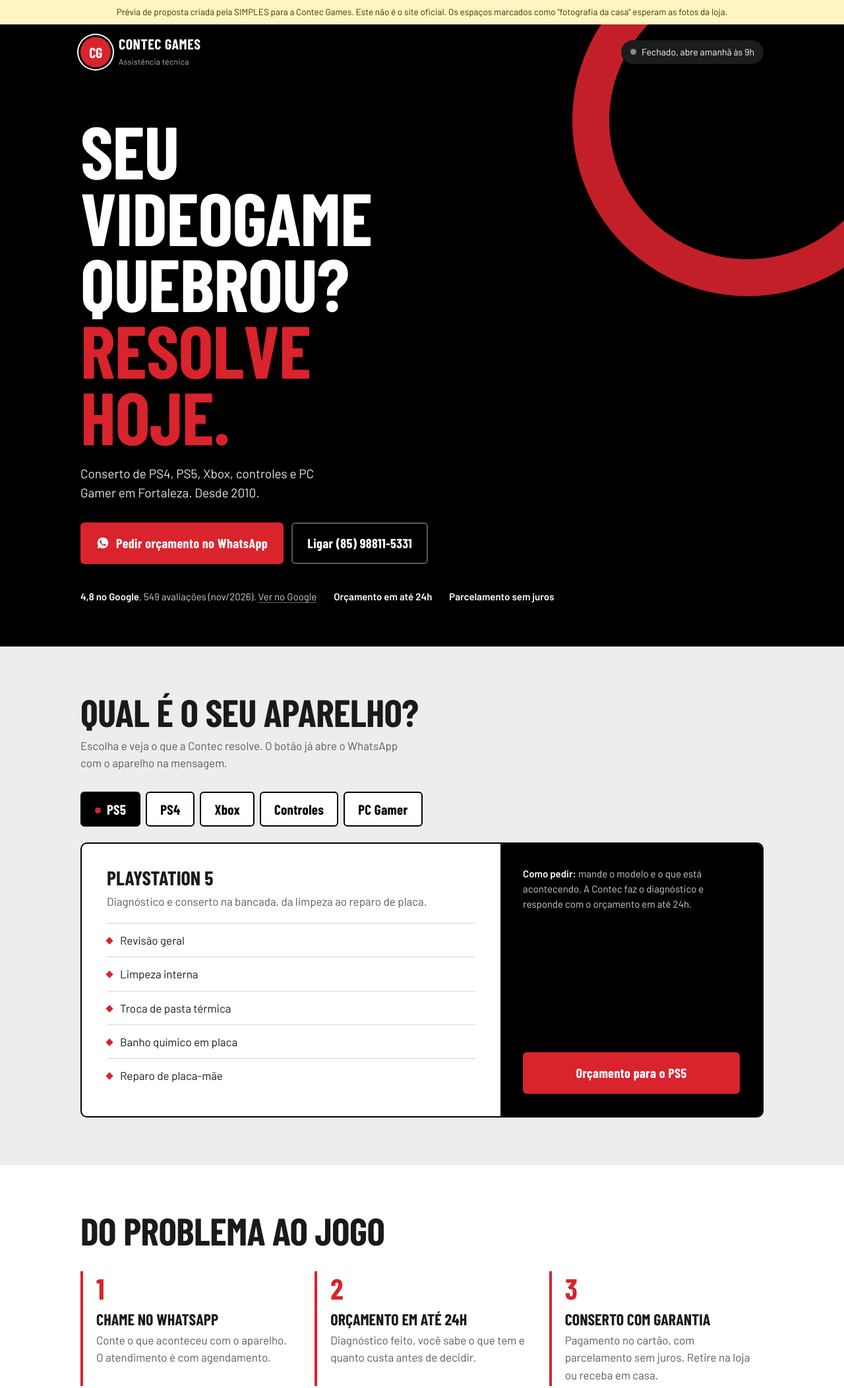
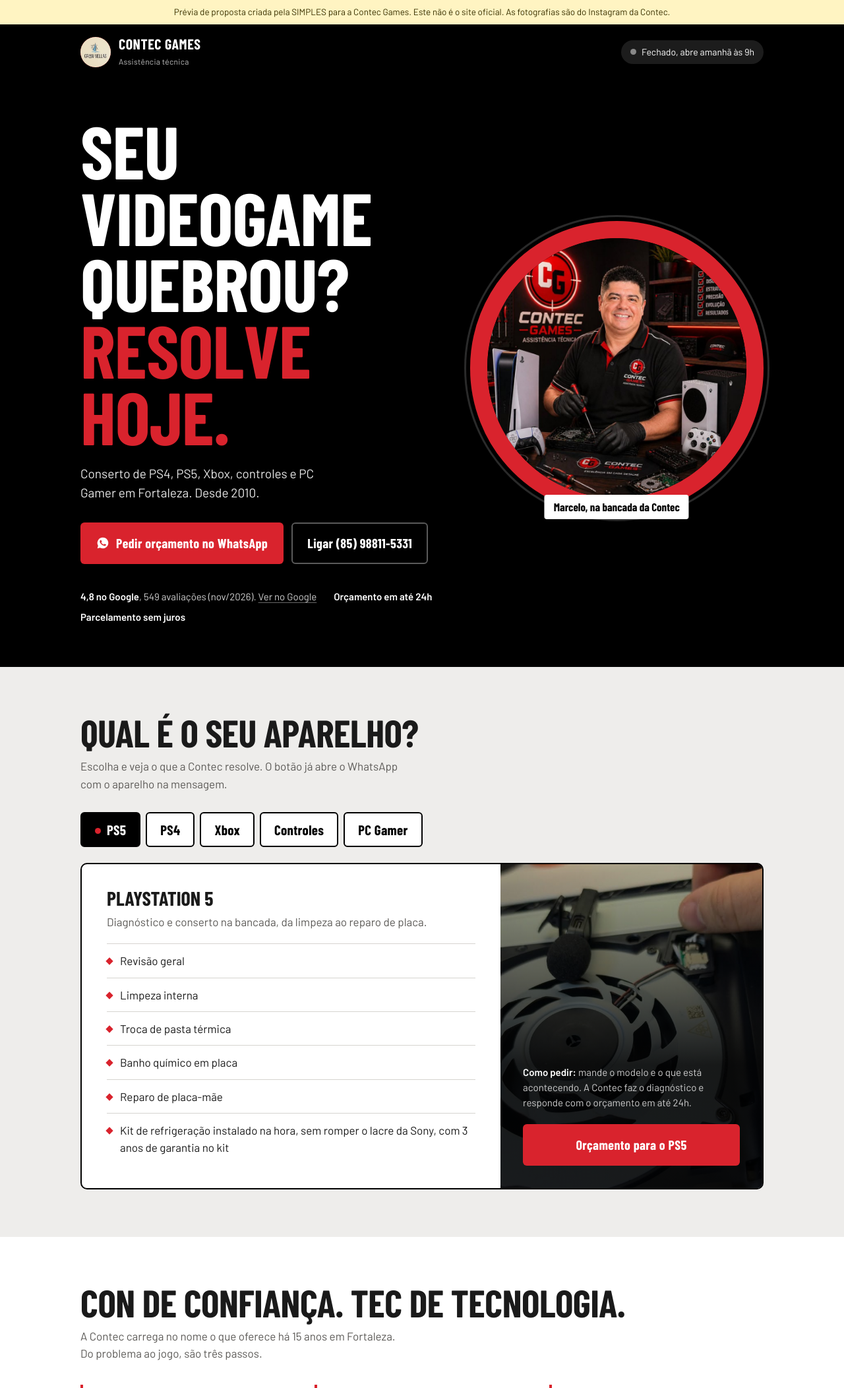
Before and after one commit to simplescomunicacao/simplesonline, a plain HTML site: page previa/contec-games/index.html in a window 1280 px wide. Shown: the top 2104 px of the page at 66% size. Drawn offline with nearby package versions, Linux system fonts and the light colour scheme; a web font is replaced by a local one.

Commit message:
Prévia Contec Games: fotos do Instagram da loja
Co-Authored-By: Claude Opus 5.5 <noreply@anthropic.com>
Claude-Session: https://claude.ai/code/session_01PyLCnn4LyH72S44aFgTQeu

```diff
--- a/previa/contec-games/index.html
+++ b/previa/contec-games/index.html
@@ -29,10 +29,15 @@ a{color:inherit}
 
 /* topo */
 .hero{background:var(--black);color:var(--white);position:relative;overflow:hidden}
-.hero::after{content:"";position:absolute;right:-120px;top:-120px;width:420px;height:420px;border-radius:50%;border:56px solid var(--red);opacity:.9}
+.hero-grid{display:grid;gap:34px;align-items:center}
+.hero-photo{position:relative;width:min(78vw,420px);aspect-ratio:1;justify-self:center;margin-bottom:8px}
+.hero-photo img{width:100%;height:100%;object-fit:cover;border-radius:50%;border:clamp(14px,3vw,26px) solid var(--red);box-shadow:0 0 0 6px var(--black),0 0 0 9px #2A2A2A;display:block}
+.hero-photo figcaption{position:absolute;left:50%;bottom:-6px;transform:translateX(-50%);background:var(--white);color:var(--black);font-family:var(--cond);font-weight:700;font-size:17px;padding:5px 14px;border-radius:4px;white-space:nowrap}
+@media (min-width:860px){.hero-grid{grid-template-columns:1.25fr 1fr}.hero-photo{width:100%;justify-self:end}}
 .bar{display:flex;align-items:center;justify-content:space-between;padding:18px 0;position:relative;z-index:2}
 .brand{display:flex;align-items:center;gap:12px;text-decoration:none}
-.seal{width:46px;height:46px;border-radius:50%;background:var(--red);display:grid;place-items:center;font-family:var(--cond);font-weight:800;font-size:22px;letter-spacing:-.5px;box-shadow:0 0 0 3px var(--black),0 0 0 5px var(--white)}
+.seal{width:46px;height:46px;border-radius:50%;background:var(--red);display:grid;place-items:center;font-family:var(--cond);font-weight:800;font-size:22px;letter-spacing:-.5px;overflow:hidden}
+.seal img{width:100%;height:100%;object-fit:cover;display:block}
 .brand b{font-family:var(--cond);font-weight:700;font-size:22px;line-height:1;letter-spacing:.5px}
 .brand small{display:block;font-size:12px;color:#BDBDBD;letter-spacing:.3px;margin-top:3px}
 .status{font-size:14px;display:flex;align-items:center;gap:8px;background:#1C1C1C;border-radius:30px;padding:7px 14px}
@@ -69,7 +74,9 @@ h2{font-family:var(--cond);font-weight:800;font-size:clamp(36px,6vw,58px);line-h
 .panel ul{list-style:none;margin-top:20px;display:grid;gap:0}
 .panel li{padding:12px 0;border-top:1px solid var(--line);display:flex;gap:12px;align-items:baseline}
 .panel li::before{content:"";flex:none;width:8px;height:8px;background:var(--red);transform:rotate(45deg);position:relative;top:-2px}
-.panel-side{background:var(--black);color:var(--white);padding:26px;display:flex;flex-direction:column;justify-content:space-between;gap:20px}
+.panel-side{background:var(--black) center/cover no-repeat;color:var(--white);padding:26px;display:flex;flex-direction:column;justify-content:flex-end;gap:20px;min-height:300px;position:relative}
+.panel-side::before{content:"";position:absolute;inset:0;background:linear-gradient(180deg,rgba(0,0,0,.15) 0%,rgba(0,0,0,.88) 62%)}
+.panel-side>*{position:relative}
 .panel-side p{font-size:15px;color:#CFCFCF}
 .panel-side p strong{color:var(--white)}
 .panel-side .btn{justify-content:center}
@@ -90,6 +97,7 @@ h2{font-family:var(--cond);font-weight:800;font-size:clamp(36px,6vw,58px);line-h
 .pro blockquote{font-family:var(--cond);font-weight:700;font-size:clamp(34px,5.4vw,54px);line-height:1;text-transform:uppercase}
 .pro p{max-width:46ch;color:#FFE3E4}
 .pro a{color:var(--white);font-weight:600}
+.pro-photo{width:100%;height:auto;border-radius:10px;border:4px solid var(--white);display:block}
 .photo{aspect-ratio:16/9;border:2px dashed rgba(255,255,255,.7);border-radius:10px;display:grid;place-items:center;text-align:center;font-size:14px;color:#FFE3E4;padding:20px}
 .photo.dark{border-color:#BDBDBD;color:var(--muted);aspect-ratio:16/10}
 @media (min-width:820px){.pro .wrap{grid-template-columns:1.4fr 1fr}.pro .photo{aspect-ratio:4/5}}
@@ -123,18 +131,19 @@ footer .note{margin-top:22px;max-width:70ch;color:#9A9A9A}
 </head>
 <body>
 
-<div class="notice">Prévia de proposta criada pela SIMPLES para a Contec Games. Este não é o site oficial. Os espaços marcados como "fotografia da casa" esperam as fotos da loja.</div>
+<div class="notice">Prévia de proposta criada pela SIMPLES para a Contec Games. Este não é o site oficial. As fotografias são do Instagram da Contec.</div>
 
 <header class="hero">
   <div class="wrap">
     <div class="bar">
       <a class="brand" href="#">
-        <span class="seal" aria-hidden="true">CG</span>
+        <span class="seal" aria-hidden="true"><img src="img/logo.jpg" width="46" height="46" alt="" onerror="this.remove();this.parentNode&&(this.parentNode.textContent='CG')"></span>
         <span><b>CONTEC GAMES</b><small>Assistência técnica</small></span>
       </a>
       <div class="status" id="status" aria-live="polite"><span class="dot" id="dot"></span><span id="statusText">Seg a sex 9h às 17h</span></div>
     </div>
-    <div class="hero-body">
+    <div class="hero-body hero-grid">
+      <div>
       <h1>Seu videogame quebrou? <span>Resolve hoje.</span></h1>
       <p class="lead">Conserto de PS4, PS5, Xbox, controles e PC Gamer em Fortaleza. Desde 2010.</p>
       <div class="cta">
@@ -148,6 +157,11 @@ footer .note{margin-top:22px;max-width:70ch;color:#9A9A9A}
         <span><strong>Orçamento em até 24h</strong></span>
         <span><strong>Parcelamento sem juros</strong></span>
       </div>
+      </div>
+      <figure class="hero-photo">
+        <img src="img/marcelo-bancada.jpg" width="900" height="900" alt="Marcelo na bancada da Contec Games, com um PS5 aberto e ferramentas">
+        <figcaption>Marcelo, na bancada da Contec</figcaption>
+      </figure>
     </div>
   </div>
 </header>
@@ -170,7 +184,7 @@ footer .note{margin-top:22px;max-width:70ch;color:#9A9A9A}
         <p class="intro" id="p-intro"></p>
         <ul id="p-list"></ul>
       </div>
-      <div class="panel-side">
+      <div class="panel-side" id="p-side">
         <p><strong>Como pedir:</strong> mande o modelo e o que está acontecendo. A Contec faz o diagnóstico e responde com o orçamento em até 24h.</p>
         <a class="btn btn-red" id="p-cta" href="#" target="_blank" rel="noopener">Orçamento para o PS5</a>
       </div>
@@ -180,7 +194,8 @@ footer .note{margin-top:22px;max-width:70ch;color:#9A9A9A}
 
 <section class="steps" aria-labelledby="t-steps">
   <div class="wrap">
-    <h2 id="t-steps">Do problema ao jogo</h2>
+    <h2 id="t-steps">CON de confiança. TEC de tecnologia.</h2>
+    <p class="sub">A Contec carrega no nome o que oferece há 15 anos em Fortaleza. Do problema ao jogo, são três passos.</p>
     <ol>
       <li><b>Chame no WhatsApp</b><span>Conte o que aconteceu com o aparelho. O atendimento é com agendamento.</span></li>
       <li><b>Orçamento em até 24h</b><span>Diagnóstico feito, você sabe o que tem e quanto custa antes de decidir.</span></li>
@@ -195,7 +210,7 @@ footer .note{margin-top:22px;max-width:70ch;color:#9A9A9A}
       <blockquote id="t-pro">Quem joga profissionalmente também escolhe a Contec.</blockquote>
       <p style="margin-top:18px">Mailton Santos, jogador do Fortaleza, instalou na Contec os analógicos Hall Effect no controle DualSense: mais precisão e proteção contra o drift. <a href="https://www.instagram.com/contecgames/" target="_blank" rel="noopener">Ver no Instagram</a></p>
     </div>
-    <div class="photo">fotografia da casa<br>(Mailton na loja, com autorização)</div>
+    <img class="pro-photo" src="img/marcelo-mailton.jpg" width="900" height="900" loading="lazy" alt="Marcelo e Mailton Santos na Contec Games">
   </div>
 </section>
 
@@ -213,7 +228,6 @@ footer .note{margin-top:22px;max-width:70ch;color:#9A9A9A}
           <li data-d="6"><span>Sábado</span><span>9h às 12h</span></li>
           <li data-d="0"><span>Domingo</span><span>Fechado</span></li>
         </ul>
-        <div class="photo dark" style="margin-top:26px">fotografia da casa<br>(bancada de conserto)</div>
       </div>
       <dl class="info">
         <dt>Endereço</dt>
@@ -243,7 +257,7 @@ footer .note{margin-top:22px;max-width:70ch;color:#9A9A9A}
 <footer>
   <div class="wrap">
     <div class="row">
-      <span><b style="color:#fff">Contec Games Assistência Técnica</b>, Fortaleza, desde 2010</span>
+      <span><b style="color:#fff">Contec Games Assistência Técnica</b>, Fortaleza, desde 2010. Game over para o defeito.</span>
       <a href="https://wa.me/558588115331" target="_blank" rel="noopener">WhatsApp</a>
     </div>
     <p class="note">Prévia de proposta da SIMPLES (<a href="https://www.simplesonline.com" target="_blank" rel="noopener">www.simplesonline.com</a>) feita a partir de informações públicas da Contec Games. Textos e dados ainda a validar com a loja. Nenhum dado é coletado nesta página.</p>
@@ -257,11 +271,11 @@ footer .note{margin-top:22px;max-width:70ch;color:#9A9A9A}
 (function(){
   var W="https://wa.me/558588115331?text=";
   var D={
-    ps5:{t:"PlayStation 5",n:"PS5",i:"Diagnóstico e conserto na bancada, da limpeza ao reparo de placa.",l:["Revisão geral","Limpeza interna","Troca de pasta térmica","Banho químico em placa","Reparo de placa-mãe"]},
-    ps4:{t:"PlayStation 4",n:"PS4",i:"O PS4 que já tem anos de jogo merece revisão, não aposentadoria.",l:["Revisão geral","Limpeza interna","Troca de pasta térmica","Banho químico em placa","Reparo de placa-mãe"]},
-    xbox:{t:"Xbox Series",n:"Xbox",i:"Conserto e manutenção dos consoles Xbox atuais.",l:["Revisão geral","Limpeza interna","Troca de pasta térmica","Banho químico em placa","Reparo de placa-mãe"]},
-    ctrl:{t:"Controles",n:"controle",i:"Controles originais de PS4, PS5 e Xbox. Chega de personagem andando sozinho.",l:["Conserto de controles originais","Analógicos Hall Effect no DualSense, contra o drift","Troca dos módulos para TMR no DualSense Edge","Substituição de analógicos"]},
-    pc:{t:"PC Gamer",n:"PC Gamer",i:"Serviço novo da casa: o computador que trava ou desliga sozinho.",l:["Diagnóstico de PC travando ou desligando","Conserto de placa de vídeo","Reparo de placa-mãe"]}
+    ps5:{t:"PlayStation 5",n:"PS5",img:"img/ventoinha-ps5.jpg",i:"Diagnóstico e conserto na bancada, da limpeza ao reparo de placa.",l:["Revisão geral","Limpeza interna","Troca de pasta térmica","Banho químico em placa","Reparo de placa-mãe","Kit de refrigeração instalado na hora, sem romper o lacre da Sony, com 3 anos de garantia no kit"]},
+    ps4:{t:"PlayStation 4",n:"PS4",img:"img/ventoinha-ps5.jpg",i:"O PS4 que já tem anos de jogo merece revisão, não aposentadoria.",l:["Revisão geral","Limpeza interna","Troca de pasta térmica","Banho químico em placa","Reparo de placa-mãe"]},
+    xbox:{t:"Xbox Series",n:"Xbox",img:"img/ventoinha-ps5.jpg",i:"Conserto e manutenção dos consoles Xbox atuais.",l:["Revisão geral","Limpeza interna","Troca de pasta térmica","Banho químico em placa","Reparo de placa-mãe"]},
+    ctrl:{t:"Controles",n:"controle",img:"img/teste-controle.jpg",i:"Controles originais de PS4, PS5 e Xbox. Chega de personagem andando sozinho.",l:["Conserto de controles originais","Analógicos Hall Effect no DualSense, contra o drift","Troca dos módulos para TMR no DualSense Edge","Substituição de analógicos"]},
+    pc:{t:"PC Gamer",n:"PC Gamer",img:"img/teste-controle.jpg",i:"Serviço novo da casa: o computador que trava ou desliga sozinho.",l:["Diagnóstico de PC travando ou desligando","Conserto de placa de vídeo","Reparo de placa-mãe"]}
   };
   var tabs=document.querySelectorAll(".tab");
   function show(k){
@@ -270,6 +284,7 @@ footer .note{margin-top:22px;max-width:70ch;color:#9A9A9A}
     document.getElementById("p-intro").textContent=d.i;
     var ul=document.getElementById("p-list");ul.innerHTML="";
     d.l.forEach(function(x){var li=document.createElement("li");li.textContent=x;ul.appendChild(li);});
+    document.getElementById("p-side").style.backgroundImage="url("+d.img+")";
     var c=document.getElementById("p-cta");
     c.textContent="Orçamento para o "+d.n;
     c.href=W+encodeURIComponent("Olá, Contec! Quero um orçamento para o meu "+d.n+".");
```
Also changed, not shown: previa/contec-games/img/logo.jpg (added), previa/contec-games/img/marcelo-bancada.jpg (added), previa/contec-games/img/marcelo-mailton.jpg (added), previa/contec-games/img/teste-controle.jpg (added), previa/contec-games/img/ventoinha-ps5.jpg (added).
